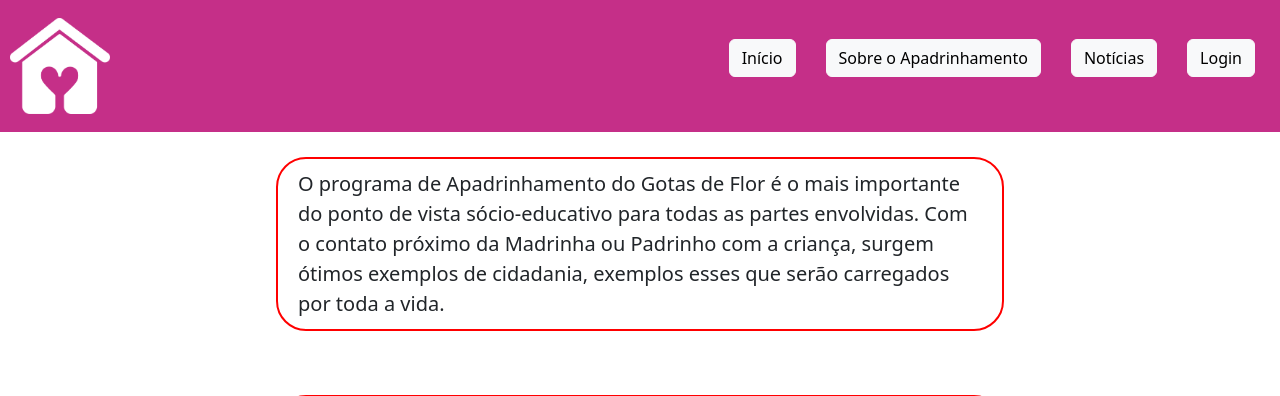
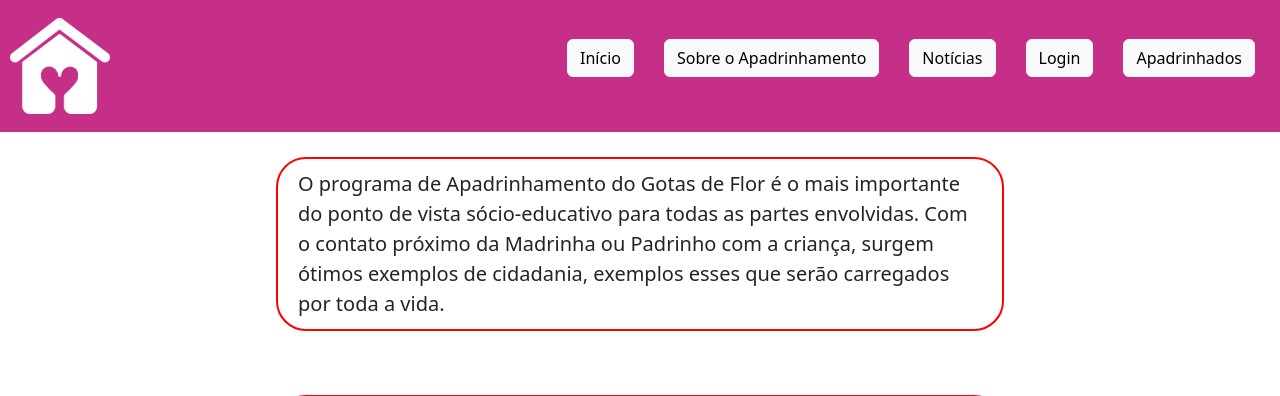
Before and after one commit to Zabbak/G10, a Django app: page /apadrinhamento in a window 1280 px wide. Shown: the top 396 px of the page. Run offline with Django 4.2, Linux system fonts and the light colour scheme.

Commit message:
Update apadrinhamento.html
Adicionar botão para tela de apadrinhados.

```diff
--- a/projetosg10app/templates/apadrinhamento.html
+++ b/projetosg10app/templates/apadrinhamento.html
@@ -34,6 +34,11 @@
                     <button type="button" class="btn btn-light">Login</button>
                 </a>
             </li>
+            <li>
+                <a href="/apadrinhados">
+                    <button type="button" class="btn btn-light">Apadrinhados</button>
+                </a>
+            </li>
         </ul>
 
     </nav>
```
